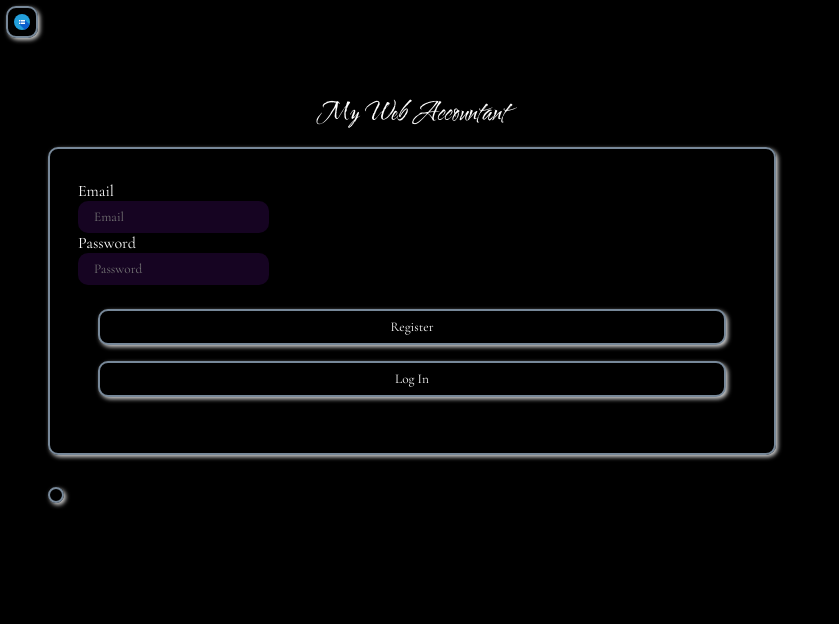
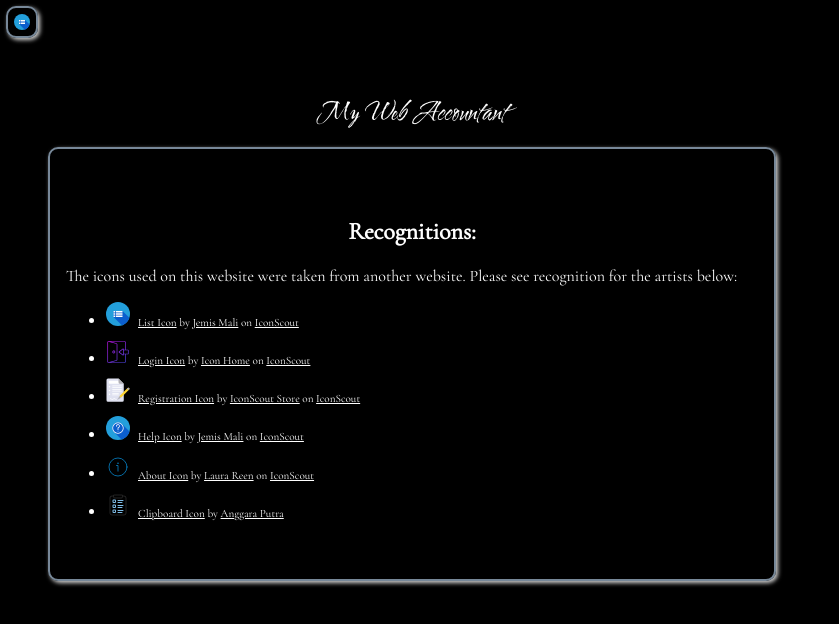
Before and after one commit to menu89/fatima-abrar-client-my-web-accoutant-capstone, a React (Create React App) app: page /credits in a window 1280 px wide. Before the commit this address led to /. Shown: the top 624 px of the page, without its empty margins (0-839 px from the left). Built offline with nearby package versions, Linux system fonts and the light colour scheme; no server answers.

Commit message:
added credits page to recognize the artists whose material was used on the website

```diff
--- a/src/App.js
+++ b/src/App.js
@@ -8,6 +8,7 @@
 import Actions from './pages/Actions';
 import Entryform from './pages/Entryform';
 import TranByPeriod from './pages/TranByPeriod';
+import Credits from './pages/Credits';
 
 function App() {
   return (
@@ -16,6 +17,7 @@
       <Switch>
         <Route path="/" exact component={Login} />
         <Route path="/register" component={Register} />
+        <Route path="/credits" component={Credits} />
         <Route path="/ISU" component={InitialSetUp} />
         <Route path="/account-list" component={InitialSetUp} />
         <Route path='/add-account' component={AddBankAcc} />
--- a/src/components/NavBar/ShortNavBar.js
+++ b/src/components/NavBar/ShortNavBar.js
@@ -4,6 +4,7 @@
 import registrationSvg from '../../assets/icon/registration.svg';
 import helpSvg from '../../assets/icon/help.svg';
 import aboutSvg from '../../assets/icon/about.svg';
+import creditsSvg from '../../assets/icon/clipboard.svg';
 import {Link} from 'react-router-dom';
 
 function ShortNavBar () {
@@ -37,6 +38,12 @@
                         </Link>
                         <Link to='/' className='short-navigation__link'>About</Link>
                     </li>
+                    <li className='short-navigation__list-item'>
+                        <Link to='/credits' >
+                            <img src={creditsSvg} alt="credits icon" className='short-navigation__icon short-navigation__icon--four' />
+                        </Link>
+                        <Link to='/credits' className='short-navigation__link'>Credits</Link>
+                    </li>
                 </ul>
             </nav>
         </header>
--- /dev/null
+++ b/src/pages/Credits.js
@@ -0,0 +1,62 @@
+import ShortNavBar from "../components/NavBar/ShortNavBar";
+import listSvg from '../assets/icon/list.svg';
+import loginSvg from '../assets/icon/login.svg';
+import registrationSvg from '../assets/icon/registration.svg';
+import helpSvg from '../assets/icon/help.svg';
+import aboutSvg from '../assets/icon/about.svg';
+import creditsSvg from '../assets/icon/clipboard.svg';
+
+function Credits () {
+    return (
+        <>
+        <ShortNavBar />
+        <main>
+            <h1 className="main-heading">My Web Accountant</h1>
+            <section className="section-container">
+                <h2>Recognitions:</h2>
+                <p>The icons used on this website were taken from another website. Please see recognition for the artists below:</p>
+                <ul>
+                    <li>
+                        <img className="credits-page__icons" src={listSvg} alt="list icon" />
+                        <p className="credits-page__para">
+                            <a className="credits-page__links" href="https://iconscout.com/icons/list" >List Icon</a> by <a className="credits-page__links" href="https://iconscout.com/contributors/jemismali">Jemis Mali</a> on <a className="credits-page__links" href="https://iconscout.com">IconScout</a>
+                        </p>
+                    </li>
+                    <li>
+                        <img className="credits-page__icons" src={loginSvg} alt="log in icon" />
+                        <p className="credits-page__para">
+                            <a className="credits-page__links" href="https://iconscout.com/icons/login">Login Icon</a> by <a className="credits-page__links" href="https://iconscout.com/contributors/iconhome">Icon Home</a> on <a className="credits-page__links" href="https://iconscout.com">IconScout</a>
+                        </p>
+                    </li>
+                    <li>
+                        <img className="credits-page__icons" src={registrationSvg} alt="register icon"/>
+                        <p className="credits-page__para">
+                            <a className="credits-page__links" href="https://iconscout.com/icons/registration" >Registration Icon</a> by <a className="credits-page__links" href="https://iconscout.com/contributors/iconscout">IconScout Store</a> on <a className="credits-page__links" href="https://iconscout.com">IconScout</a>
+                        </p>
+                    </li>
+                    <li>
+                        <img className="credits-page__icons" src={helpSvg} alt="help icon"/>
+                        <p className="credits-page__para">
+                            <a className="credits-page__links" href="https://iconscout.com/icons/help" >Help Icon</a> by <a className="credits-page__links" href="https://iconscout.com/contributors/jemismali">Jemis Mali</a> on <a className="credits-page__links" href="https://iconscout.com">IconScout</a>
+                        </p>
+                    </li>
+                    <li>
+                        <img className="credits-page__icons" src={aboutSvg} alt="about icon" />
+                        <p className="credits-page__para">
+                            <a className="credits-page__links" href="https://iconscout.com/icons/about">About Icon</a> by <a className="credits-page__links" href="https://iconscout.com/contributors/laura-reen">Laura Reen</a> on <a className="credits-page__links" href="https://iconscout.com">IconScout</a>
+                        </p>
+                    </li>
+                    <li>
+                        <img className="credits-page__icons" src={creditsSvg} alt="clipboard (credits) icon" />
+                        <p className="credits-page__para">
+                            <a className="credits-page__links" href="https://iconscout.com/icons/clipboard" >Clipboard Icon</a> by <a className="credits-page__links" href="https://iconscout.com/contributors/anggaraputra">Anggara Putra</a>
+                        </p>
+                    </li>
+                </ul>
+            </section>
+        </main>
+        </>
+    )
+}
+
+export default Credits;
--- a/src/styles/App.scss
+++ b/src/styles/App.scss
@@ -71,3 +71,19 @@
     display: inline-block;
     margin: 1rem;
 }
+
+.credits-page {
+    &__icons {
+        height: 1.5rem;
+        padding-right: 0.5rem;
+    }
+
+    &__para {
+        display: inline-block;
+        font-size: 0.7rem;
+    }
+
+    &__links {
+        color:colors.$fontPrimary;
+    }
+}
```
Also changed, not shown: src/assets/icon/clipboard.svg (added).
